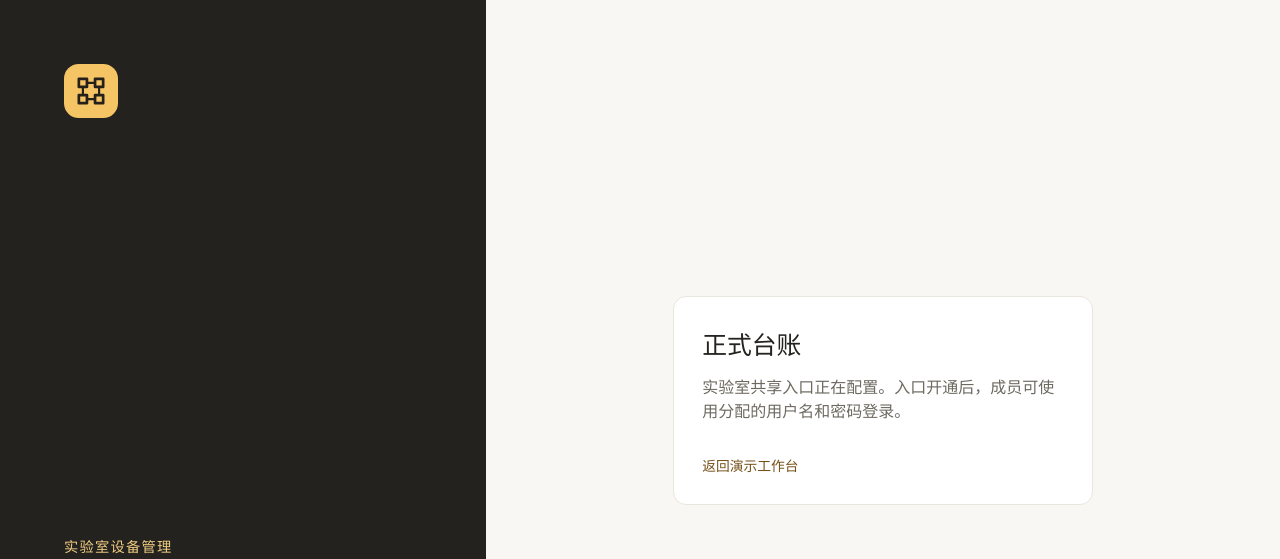
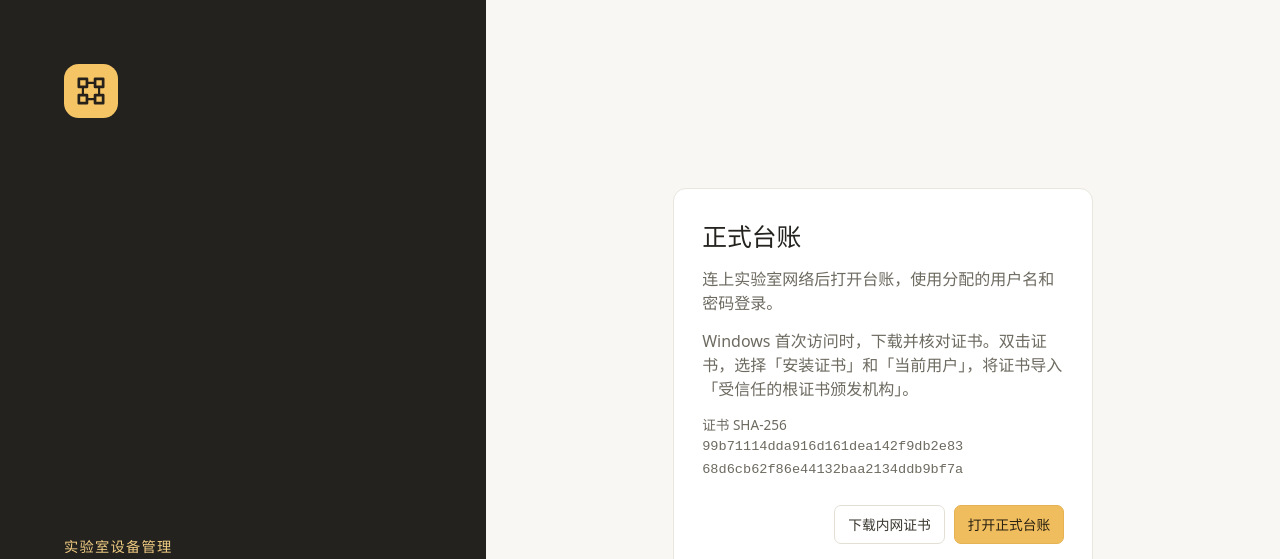
Before and after one commit to Lancelot0s/lab-equipment, a plain HTML site: page docs/connection.html in a window 1280 px wide. Shown: the top 559 px of the page. Drawn offline with Linux system fonts and the light colour scheme.

Commit message:
Enable campus HTTPS workspace entry

```diff
--- a/docs/connection.html
+++ b/docs/connection.html
@@ -16,7 +16,13 @@
   <main class="login-main">
     <div class="login-card">
       <h1>正式台账</h1>
-      <p>实验室共享入口正在配置。入口开通后，成员可使用分配的用户名和密码登录。</p>
+      <p>连上实验室网络后打开台账，使用分配的用户名和密码登录。</p>
+      <p>Windows 首次访问时，下载并核对证书。双击证书，选择「安装证书」和「当前用户」，将证书导入「受信任的根证书颁发机构」。</p>
+      <p class="form-hint">证书 SHA-256<br><code>99b71114dda916d161dea142f9db2e83<wbr>68d6cb62f86e44132baa2134ddb9bf7a</code></p>
+      <div class="page-actions">
+        <a class="btn" href="./lab-lan.cer" download>下载内网证书</a>
+        <a class="btn primary" href="https://10.201.157.39:18443/">打开正式台账</a>
+      </div>
       <a class="demo-link" href="./">返回演示工作台</a>
     </div>
   </main>
--- a/docs/lab.mjs
+++ b/docs/lab.mjs
@@ -325,7 +325,8 @@ function devicesPage() {
   const active = data.devices.filter(d => Boolean(d.archived) === inArchive);
   const projectOptions = [...new Set(active.map(d => d.project))].sort((a, b) => a.localeCompare(b, 'zh'));
   const locations = [...new Set(active.flatMap(d => [d.location, ...d.units.map(u => u.location).filter(Boolean)]))].sort((a, b) => a.localeCompare(b, 'zh'));
-  const workspace = pages ? '<a class="btn" href="' + esc(workspaceUrl || './connection.html') + '">' + icon('switch', 16) + '正式台账</a>' : '';
+  const workspace = pages ? '<a class="btn" href="' + esc(workspaceUrl || './connection.html') + '">' + icon('switch', 16) + '正式台账</a>'
+    + (workspaceUrl ? '<a class="btn btn-flat" href="./connection.html">首次访问</a>' : '') : '';
   const actions = workspace + button('导出清单', 'download', 'export') + button(canReview(data.user) ? '新增设备' : '申请新增设备', 'plus', 'new-device', '', 'primary');
   const hasFilters = filters.q || filters.state || filters.project || filters.location;
   return titleBlock('设备台账', '查看设备存量、单件状态和当前使用情况。', actions) + summary()
```
Also changed, not shown: docs/index.html (+1 -1 lines), 1 other file.
